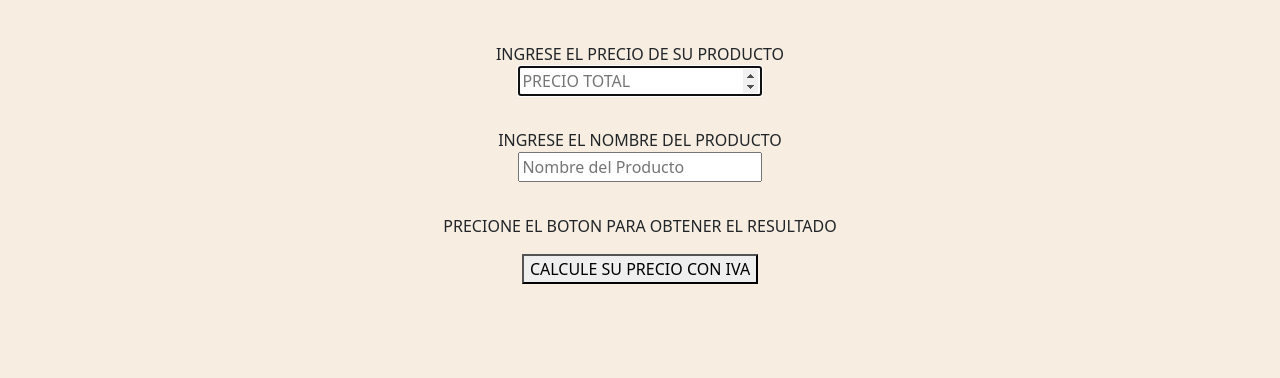
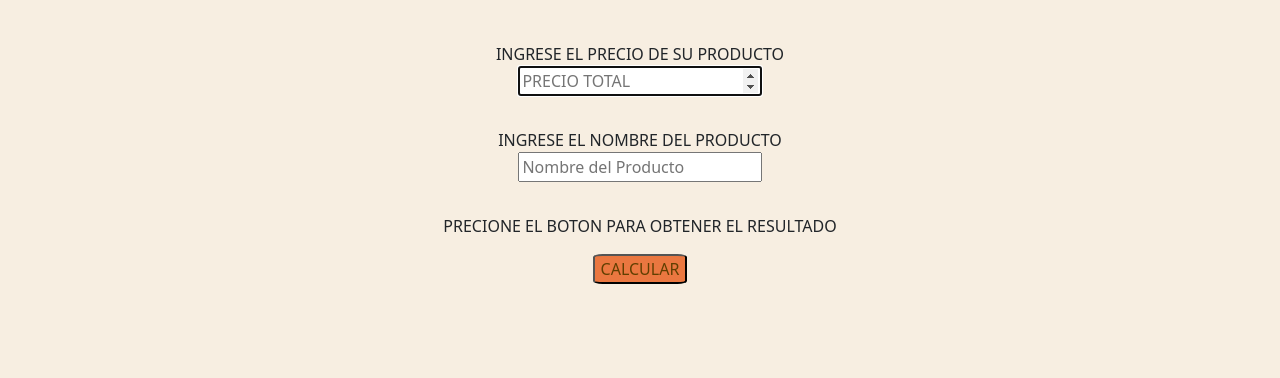
Before and after one commit to RodrigoJManzo/Poyecto-JS, a website: page pages/iva.html in a window 1280 px wide. Shown: the part 545-923 px from the top of the page. Drawn offline with nearby package versions, Linux system fonts and the light colour scheme.

Commit message:
modifico estilos de formularios

```diff
--- a/pages/iva.html
+++ b/pages/iva.html
@@ -106,7 +106,7 @@
         <input id="inputTres" type="text" placeholder="Nombre del Producto" required />
 
         <p class="tip">PRECIONE EL BOTON PARA OBTENER EL RESULTADO</p>
-        <button id="calcular" type="submit">CALCULE SU PRECIO CON IVA</button>
+        <button id="calcular" type="submit">CALCULAR</button>
         <div class="button"></div>
       </form>
 
--- a/scss/components/_formularios.scss
+++ b/scss/components/_formularios.scss
@@ -22,6 +22,9 @@
         #calcular{
             display: block;
             width: auto;
+            background-color: adjust-hue($color: #e64d06bb, $degrees: 0);
+            border-radius: 10%;
+            color: rgb(97, 63, 0);
         }
         P{
             padding-top: 2rem;
```
Also changed, not shown: pages/descuentos.html (+1 -1 lines), pages/prestamos.html (+1 -1 lines), css/style.css, 1 other file.
